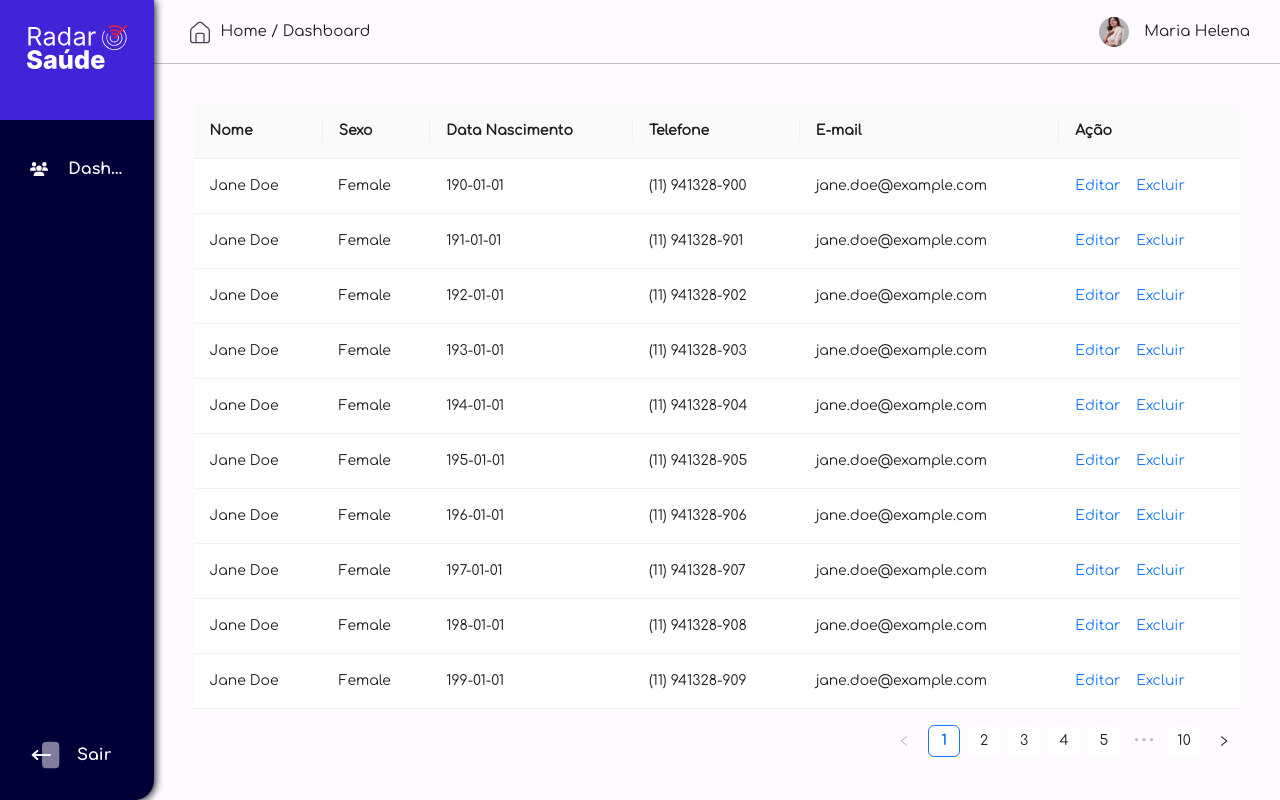
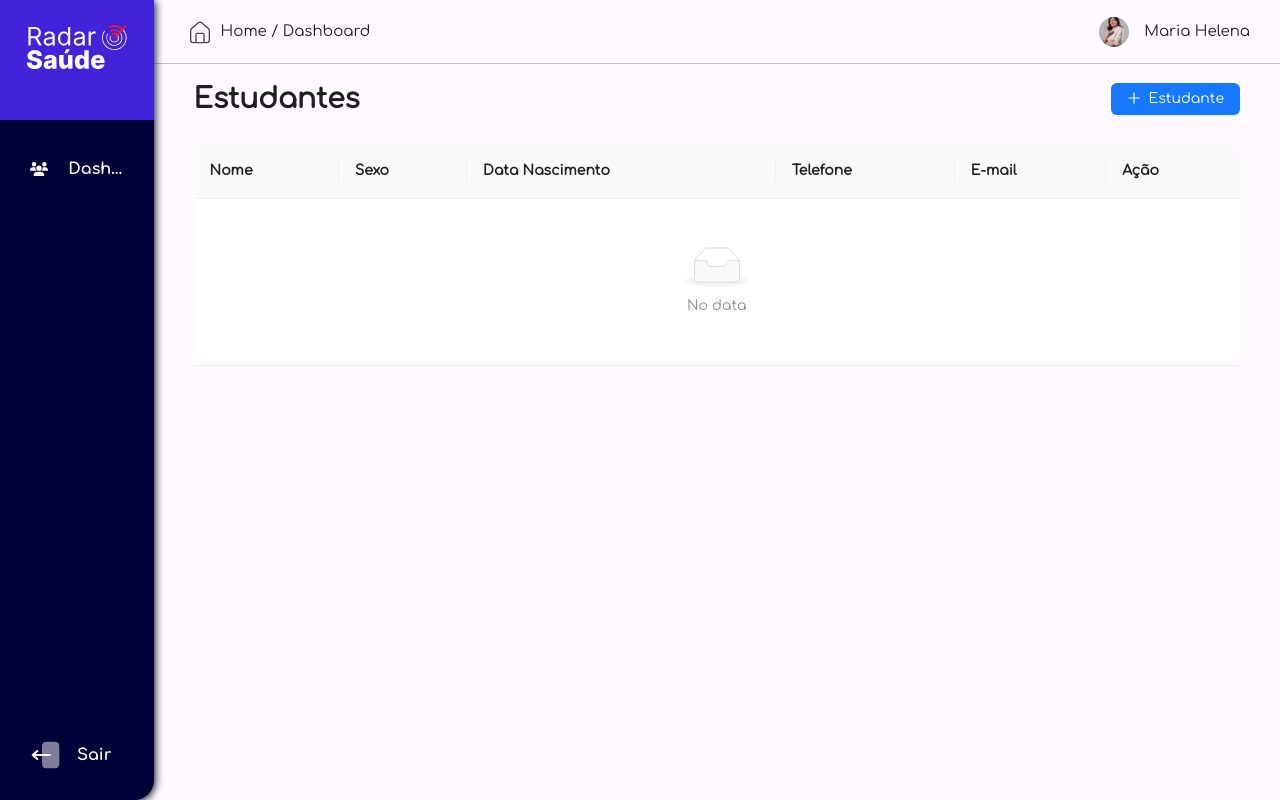
Before and after one commit to lucascbb/RadarSaude, a React (Create React App) app in the folder frontend/: page /dashboard in a window 1280 px wide. Built offline with nearby package versions, Linux system fonts and the light colour scheme.

Commit message:
Refactor: Dashboard styles and interfaces

```diff
--- a/frontend/src/pages/Dashboard/components/contentDashboard.tsx
+++ b/frontend/src/pages/Dashboard/components/contentDashboard.tsx
@@ -1,21 +1,17 @@
-import { Layout, Table, Space } from 'antd';
+import { PlusOutlined } from '@ant-design/icons'
+import { Layout, Table, Space, Button, TableProps } from 'antd';
+import { useState } from 'react';
+
+import type { ColumnsType, TablePaginationConfig } from 'antd/es/table/interface';
+import { DataType } from './interfaces';
+
+import { contentStyle, mainTitleStyle, tableStyle } from "../styles/dashboardStyles"
+
 import HeaderComponent from "../../../components/headerComponent";
-import type { TableProps } from 'antd';
-import type { ColumnsType, TablePaginationConfig } from 'antd/es/table/interface';
-import { useState } from 'react';
 
 const { Content } = Layout;
 
 const ContentDashboard = () => {
-    interface DataType {
-        key: string;
-        name: string;
-        gender: string;
-        dateBirth: string;
-        phone: string;
-        email: string;
-    }
-
     const [pagination, setPagination] = useState<TablePaginationConfig>({
         current: 1,
         pageSize: 10,
@@ -68,34 +64,16 @@ const ContentDashboard = () => {
 
     const data: DataType[] = [];
 
-    for (let i = 0; i < 100; i++) {
-        data.push({
-            key: String(i),
-            name: 'Jane Doe',
-            gender: 'Female',
-            dateBirth: `19${i}-01-01`,
-            phone: `(11) 941328-90${i}`,
-            email: 'jane.doe@example.com',
-        });
-    }
-
-    const contentStyle: React.CSSProperties = {
-        maxHeight: "100vh",
-        color: '#fff',
-        backgroundColor: '#fffaff',
-        overflowY: "auto",
-    };
-
-    const tableStyle: React.CSSProperties = {
-        margin: "0 auto",
-        width: '100%',
-        padding: '40px',
-    };
-
     return (
         <Layout>
             <Content style={contentStyle}>
                 <HeaderComponent />
+
+                <Content style={mainTitleStyle}>
+                    <h1>Estudantes</h1>
+                    <Button icon={<PlusOutlined />} type="primary">Estudante</Button>
+                </Content>
+
                 <Table
                     columns={columns}
                     dataSource={data}
--- /dev/null
+++ b/frontend/src/pages/Dashboard/components/interfaces.ts
@@ -0,0 +1,8 @@
+export interface DataType {
+    key: string;
+    name: string;
+    gender: string;
+    dateBirth: string;
+    phone: string;
+    email: string;
+}
--- /dev/null
+++ b/frontend/src/pages/Dashboard/styles/dashboardStyles.ts
@@ -0,0 +1,21 @@
+const contentStyle: React.CSSProperties = {
+    maxHeight: "100vh",
+    color: '#fff',
+    backgroundColor: '#fffaff',
+    overflowY: "auto",
+};
+
+const mainTitleStyle: React.CSSProperties = {
+    display: "flex",
+    justifyContent: "space-between",
+    alignItems: "center",
+    padding: "0 40px",
+}
+
+const tableStyle: React.CSSProperties = {
+    margin: "0 auto",
+    width: '100%',
+    padding: '10px 40px',
+};
+
+export { contentStyle, mainTitleStyle, tableStyle }
```
